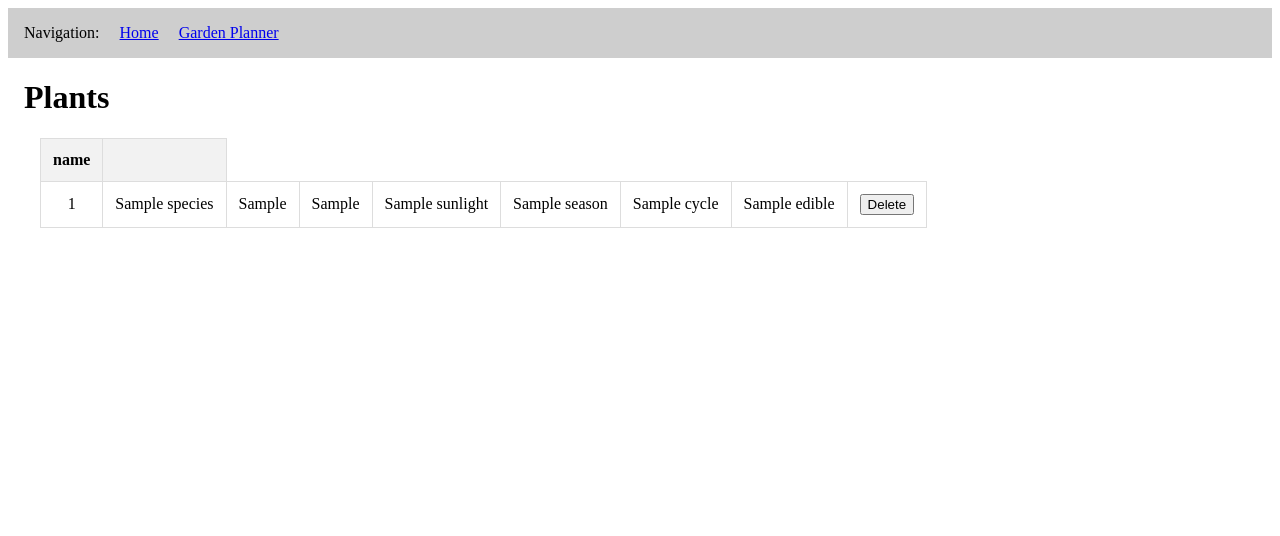
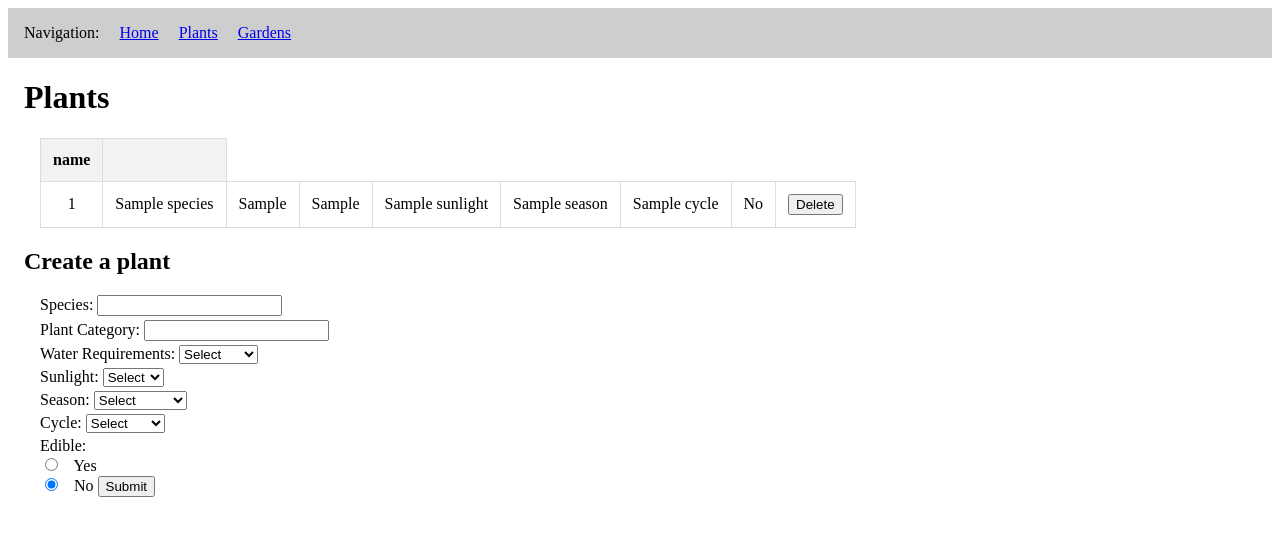
Before and after one commit to visokoo/garden_planner, a Flask app: template templates/plant.j2 in a window 1280 px wide. Shown: the top 536 px of the page. Run offline with Flask 3, Linux system fonts and the light colour scheme; the template is opened without the code that fills it: most values are stand-ins (such as "Sample title", 1, 10 or a date in 2020); some libraries are stand-ins or nearby versions.

Commit message:
fix(): added plants and gardens pages

```diff
--- a/app.py
+++ b/app.py
@@ -22,23 +22,45 @@ def home():
     return "An error occurred while rendering the page.", 500
 
 
-@app.route("/garden-planner", methods=["GET"])
-def garden_planner():
+@app.route("/plants", methods=["GET"])
+def plants():
   try:
     db_connection = db.connect_db()  # Open our database connection
 
-    # Create and execute our queries
-    # In query1, we use a JOIN clause to display the names of the homeworlds,
-    #       instead of just ID values
-    query1 = "SELECT Plant.plant_id, Plant.species, Plant.plant_category, \
-        Plant.water_requirements, Plant.sunlight, Plant.season, Plant.cycle, Plant.edible \
-        FROM Plant;"
+    query1 = "SELECT * FROM Plant;"
     plants = db.query(db_connection, query1).fetchall()
 
     # Render the plant.j2 file, and also send the renderer
-    # a couple objects that contains bsg_people and bsg_homeworld information
     return render_template(
       "plant.j2", plants=plants
+    )
+
+  except Exception as e:
+    print(f"Error executing queries: {e}")
+    return(f"An error occurred while executing the database queries.", 500)
+
+  finally:
+    # Close the DB connection, if it exists
+    if "db_connection" in locals() and db_connection:
+        db_connection.close()
+
+@app.route("/gardens", methods=["GET"])
+def gardens():
+  try:
+    db_connection = db.connect_db()  # Open our database connection
+
+    # query1 = "SELECT * FROM Garden;"
+    query1 = "SELECT Garden.garden_id, Garden.name, Garden.location, \
+              CONCAT(User.first_name, ' ', User.last_name) AS owner \
+              FROM Garden JOIN User on Garden.user_id = User.user_id;"
+    gardens = db.query(db_connection, query1).fetchall()
+
+    query2 = "SELECT User.user_id, CONCAT(User.first_name, ' ', User.last_name) AS owner FROM USER;"
+    users = db.query(db_connection, query2).fetchall()
+
+    # Render the garden.j2 file, and also send the renderer
+    return render_template(
+      "garden.j2", gardens=gardens, users=users
     )
 
   except Exception as e:
--- a/templates/main.j2
+++ b/templates/main.j2
@@ -9,7 +9,8 @@
     <nav>
         Navigation:
         <a href="/">Home</a>
-        <a href="/garden-planner">Garden Planner</a>
+        <a href="/plants">Plants</a>
+        <a href="/gardens">Gardens</a>
     </nav>
 
     {% block content %}{% endblock %}
--- a/templates/plant.j2
+++ b/templates/plant.j2
@@ -25,10 +25,14 @@
             <td>{{ plant.sunlight }}</td>
             <td>{{ plant.season }}</td>
             <td>{{ plant.cycle }}</td>
-            <td>{{ plant.edible }}</td>
+            {% if plant.edible == 1 %}
+                <td>Yes</td>
+            {% else %}
+                <td>No</td>
+            {% endif %}
 
             {# DELETE form #}
-            <form id="delete_person_form">
+            <form id="delete_plant_form">
                 <input type="hidden" name="delete_plant_id" value="{{ plant.plant_id }}">
                 <td>
                     <button type="submit">Delete</button>
@@ -39,4 +43,55 @@
     </tbody>
 </table>
 
+
+{# CREATE form #}
+<h2>Create a plant</h2>
+<form class="cuForm" id="create_plant">
+    <label for="create_plant_species">Species: </label>
+    <input type="text" name="create_plant_species" id="create_plant_species" required></br>
+
+    <label for="create_plant_category">Plant Category: </label>
+    <input type="text" name="create_plant_category" id="create_plant_category"></br>
+
+    <label for="create_water_requirements">Water Requirements: </label>
+    <select name="create_water_requirements" id="create_water_requirements" required>
+        <option value="NULL" selected>Select</option>
+        <option value="NULL">Low</option>
+        <option value="NULL">Moderate</option>
+        <option value="NULL">High</option>
+    </select></br>
+
+    <label for="create_sunlight">Sunlight: </label>
+    <select name="create_sunlight" id="create_sunlight" required>
+        <option value="NULL" selected>Select</option>
+        <option value="NULL">Shade</option>
+        <option value="NULL">Partial</option>
+        <option value="NULL">Full</option>
+    </select></br>
+
+    <label for="create_season">Season: </label>
+    <select name="create_season" id="create_season" required>
+        <option value="NULL" selected>Select</option>
+        <option value="NULL">Spring</option>
+        <option value="NULL">Summer</option>
+        <option value="NULL">Autumn</option>
+        <option value="NULL">Winter</option>
+        <option value="NULL">Year-Round</option>
+    </select></br>
+
+    <label for="create_cycle">Cycle: </label>
+    <select name="create_cycle" id="create_cycle" required>
+        <option value="NULL" selected>Select</option>
+        <option value="NULL">Annual</option>
+        <option value="NULL">Perennial</option>
+        <option value="NULL">Biennial</option>
+    </select></br>
+
+    <label for="create_edible">Edible:</label><br>
+    <input type="radio" id="create_edible_true" name="edible" value="1">
+    <label for="True">Yes</label></br>
+    <input type="radio" id="create_edible_false" name="edible" value="0" checked>
+    <label for="False">No</label>
+    <input type="submit">
+</form>
 {% endblock %}
```
Also changed, not shown: database/DML.sql (added, +37 -0 lines), templates/garden.j2 (added, +63 -0 lines).
